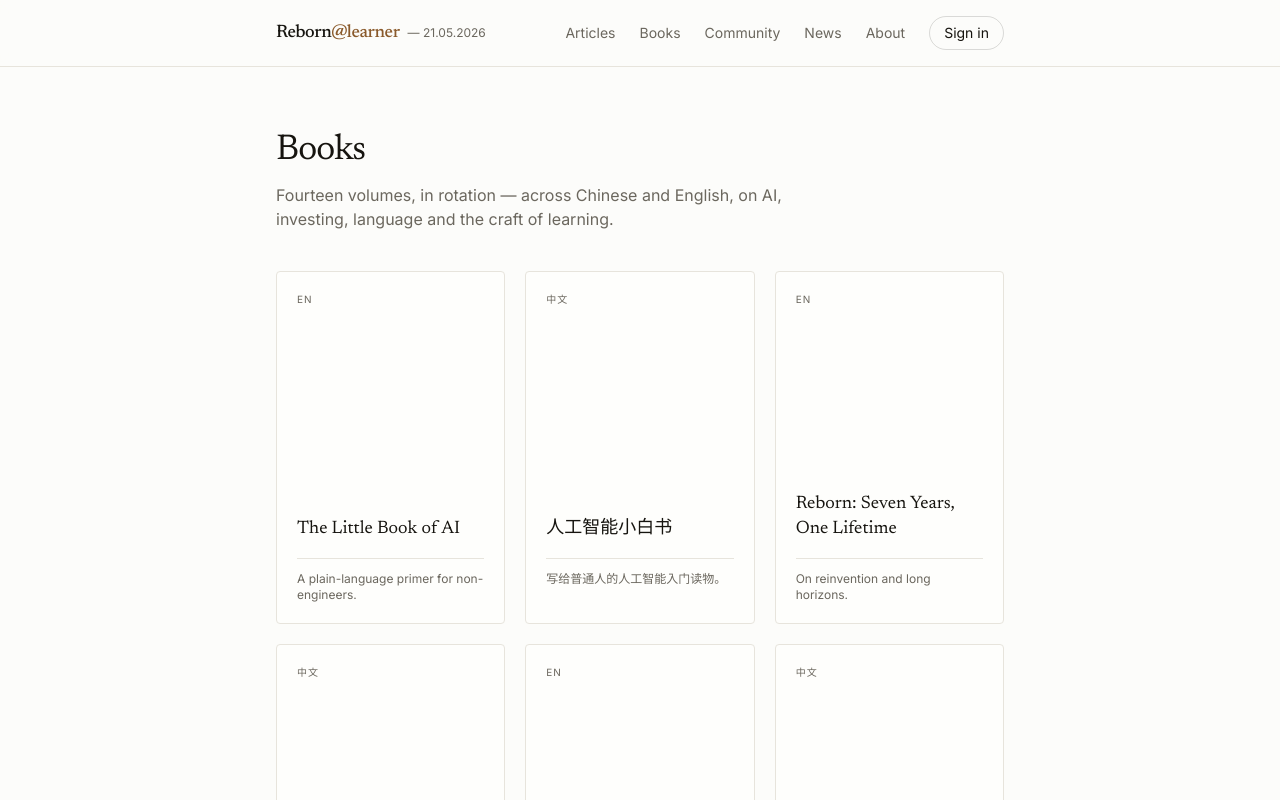
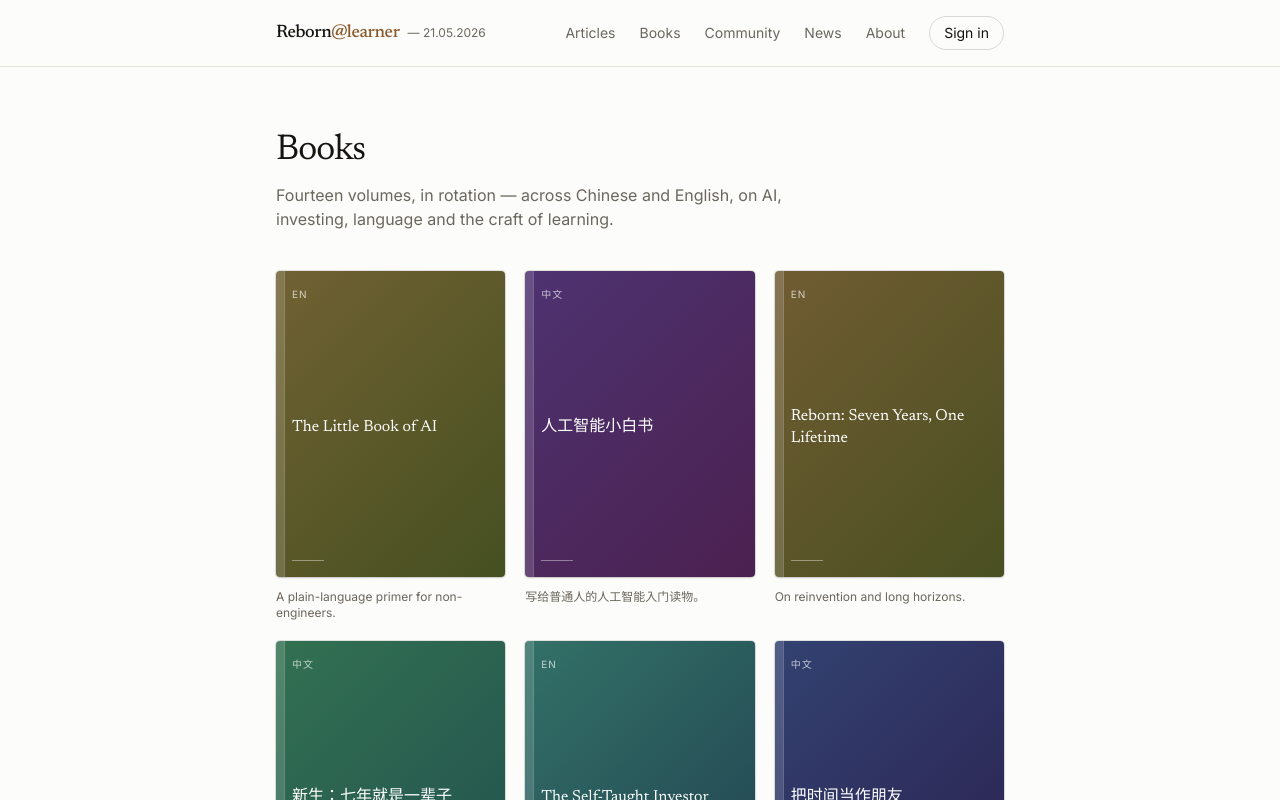
Before and after one commit to SHzzzAyys/reborn-xiaolai, a Next.js app: page /books in a window 1280 px wide. Shown: the top 800 px of the page. Built offline with nearby package versions, Linux system fonts and the light colour scheme.

Commit message:
Add CSS-generated book covers (deterministic color per title)

```diff
--- a/app/books/page.tsx
+++ b/app/books/page.tsx
@@ -1,4 +1,5 @@
 import { BOOKS } from "@/lib/site";
+import BookCover from "@/components/BookCover";
 
 export const metadata = { title: "Books — Reborn" };
 
@@ -15,21 +16,9 @@ export default function BooksPage() {
 
       <div className="grid grid-cols-2 gap-5 sm:grid-cols-3">
         {BOOKS.map((b) => (
-          <div
-            key={b.title}
-            className="group flex flex-col rounded-sm border border-line bg-white/40 p-5 transition-colors hover:border-accent"
-          >
-            <div className="flex aspect-[3/4] flex-col justify-between">
-              <span className="text-[10px] uppercase tracking-widest text-muted">
-                {b.lang}
-              </span>
-              <span className="font-serif text-lg leading-snug group-hover:text-accent">
-                {b.title}
-              </span>
-            </div>
-            <p className="mt-4 border-t border-line pt-3 text-xs text-muted">
-              {b.note}
-            </p>
+          <div key={b.title} className="group">
+            <BookCover book={b} className="transition-transform group-hover:-translate-y-1" />
+            <p className="mt-3 text-xs text-muted">{b.note}</p>
           </div>
         ))}
       </div>
--- a/app/page.tsx
+++ b/app/page.tsx
@@ -1,5 +1,6 @@
 import Link from "next/link";
 import { ARTICLES, BOOKS, SITE } from "@/lib/site";
+import BookCover from "@/components/BookCover";
 
 export default function Home() {
   return (
@@ -65,14 +66,9 @@ export default function Home() {
             <Link
               key={b.title}
               href="/books"
-              className="group flex aspect-[3/4] flex-col justify-between rounded-sm border border-line bg-white/40 p-4 transition-colors hover:border-accent"
+              className="block transition-transform hover:-translate-y-1"
             >
-              <span className="text-[10px] uppercase tracking-widest text-muted">
-                {b.lang}
-              </span>
-              <span className="font-serif text-base leading-snug group-hover:text-accent">
-                {b.title}
-              </span>
+              <BookCover book={b} />
             </Link>
           ))}
         </div>
--- /dev/null
+++ b/components/BookCover.tsx
@@ -0,0 +1,48 @@
+import type { Book } from "@/lib/site";
+
+// Deterministic hue from the title so each cover keeps a stable, distinct color.
+function hueFromTitle(title: string): number {
+  let h = 0;
+  for (let i = 0; i < title.length; i++) {
+    h = (h * 31 + title.charCodeAt(i)) % 360;
+  }
+  return h;
+}
+
+export default function BookCover({
+  book,
+  className = "",
+}: {
+  book: Book;
+  className?: string;
+}) {
+  const hue = hueFromTitle(book.title);
+  // two-stop diagonal gradient + a darker "spine" on the left edge
+  const style = {
+    background: `linear-gradient(135deg,
+      hsl(${hue} 38% 32%) 0%,
+      hsl(${(hue + 28) % 360} 42% 22%) 100%)`,
+  };
+
+  return (
+    <div
+      style={style}
+      className={`relative flex aspect-[3/4] flex-col justify-between overflow-hidden rounded-sm p-4 text-white shadow-sm ring-1 ring-black/10 ${className}`}
+    >
+      {/* spine highlight */}
+      <span className="pointer-events-none absolute inset-y-0 left-0 w-2 bg-white/15" />
+      <span className="pointer-events-none absolute inset-y-0 left-2 w-px bg-white/25" />
+
+      <span className="relative z-10 text-[10px] uppercase tracking-widest text-white/70">
+        {book.lang}
+      </span>
+
+      <span className="relative z-10 font-serif text-base leading-snug">
+        {book.title}
+      </span>
+
+      {/* subtle bottom rule, like a publisher mark */}
+      <span className="relative z-10 mt-2 h-px w-8 bg-white/40" />
+    </div>
+  );
+}
```
